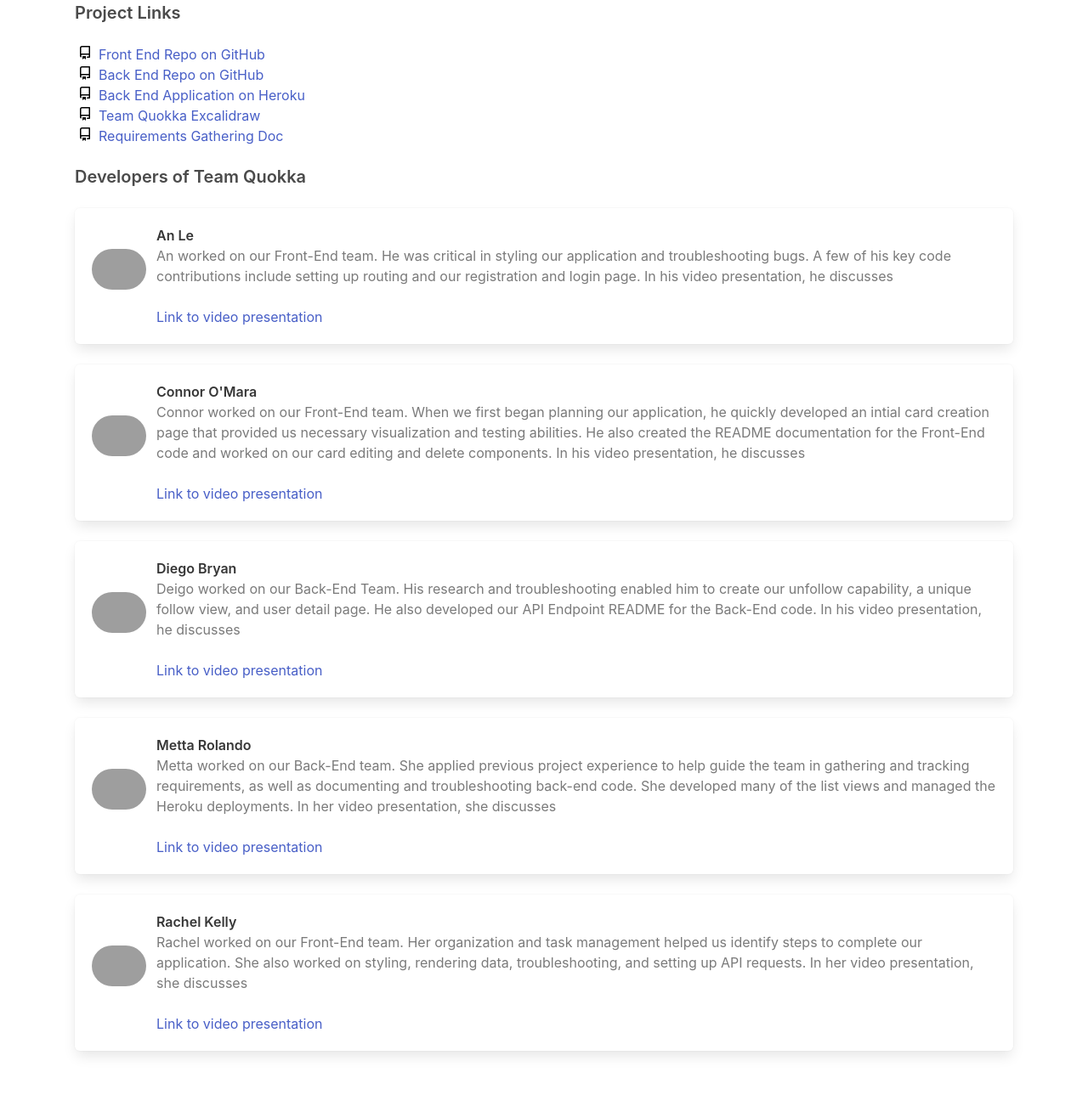
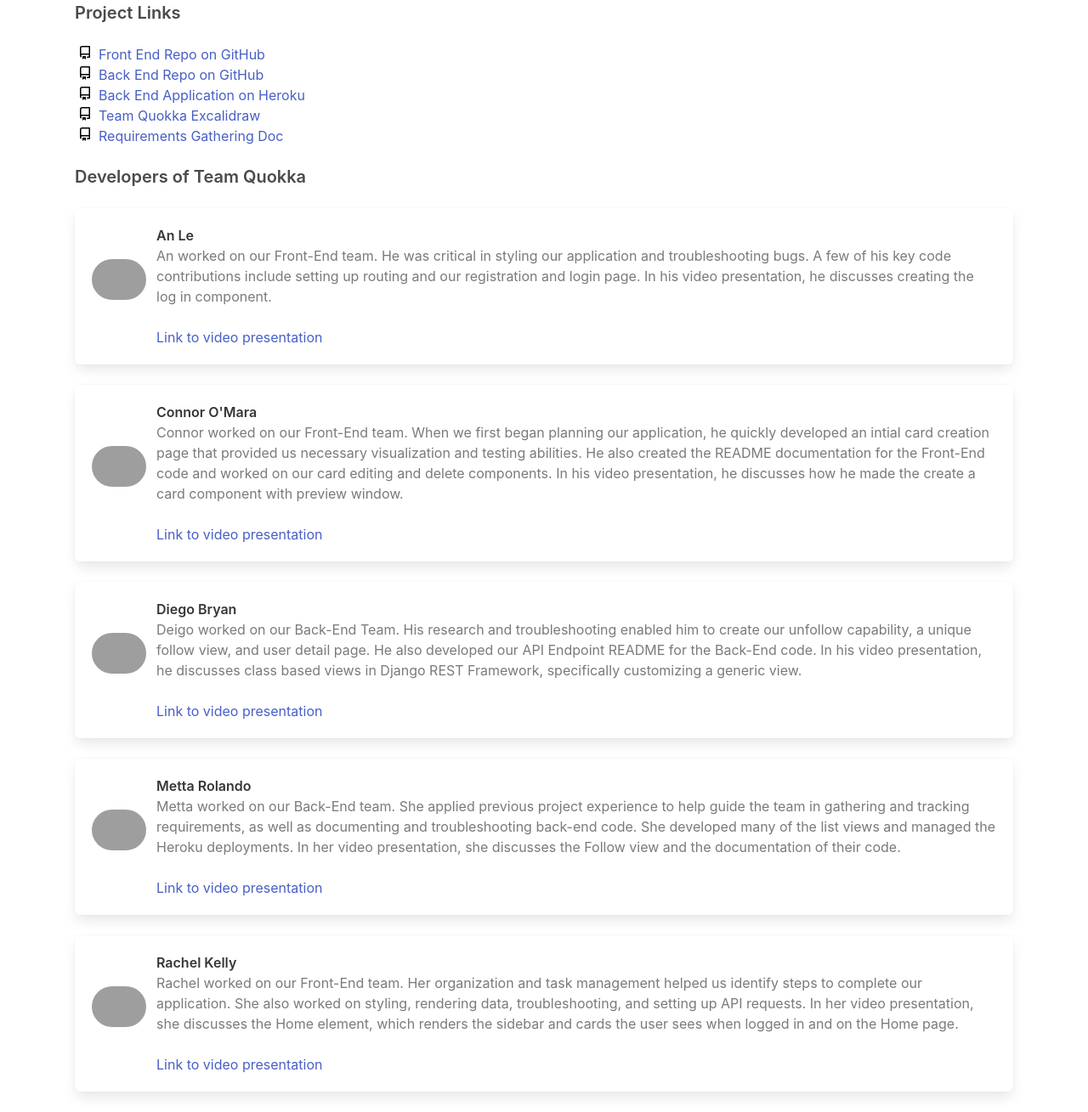
Before and after one commit to Momentum-Team-13/team-quokka-project-page, a plain HTML site: page index.html in a window 1280 px wide. Shown: the part 555-1864 px from the top of the page at 85% size. Before the commit the page ends 1816 px from the top, so only its background shows below. Drawn offline with nearby package versions, Linux system fonts and the light colour scheme; grey boxes are pictures that could not be loaded; some icons are missing.

Commit message:
Added video descriptions

```diff
--- a/index.html
+++ b/index.html
@@ -45,7 +45,7 @@
           greeting cards that are viewed by users that follow them. When a user logs in, they will first see their
           timeline, a list of all cards created by users they follow in descending chronological order (newest to
           oldest). The user can also choose to view their profile, a list of all cards they have created, or all cards
-          created by another user. A list of all cards created on the site is available to explore.
+          created by another user. A list of all cards created on the site, as well as a list of all registered users, is available to explore.
         </p>
         <p class="block">
           From the list of all cards or the list of all users, a user can select another user, then select to follow
@@ -145,7 +145,7 @@
             <p class="block">
               An worked on our Front-End team. He was critical in styling our application and troubleshooting bugs. A
               few of his key code contributions include setting up routing and our registration and login page. In his
-              video presentation, he discusses
+              video presentation, he discusses creating the log in component.
             </p>
             <p><a href="https://www.loom.com/share/ff2ed852b2ff436aa63740a114e139b6">Link to video presentation</a></p>
           </div>
@@ -166,7 +166,7 @@
               Connor worked on our Front-End team. When we first began planning our application, he quickly developed an
               intial card creation page that provided us necessary visualization and testing abilities. He also created
               the README documentation for the Front-End code and worked on our card editing and delete components. In
-              his video presentation, he discusses
+              his video presentation, he discusses how he made the create a card component with preview window.
             </p>
             <p><a href="https://www.loom.com/share/ee1d86235ffd4e4caac3c714d7484049">Link to video presentation</a></p>
           </div>
@@ -186,7 +186,8 @@
             <p class="block">
               Deigo worked on our Back-End Team. His research and troubleshooting enabled him to create our unfollow
               capability, a unique follow view, and user detail page. He also developed our API Endpoint README for the
-              Back-End code. In his video presentation, he discusses
+              Back-End code. In his video presentation, he discusses class based views in Django REST Framework,
+              specifically customizing a generic view.
             </p>
             <p><a href="https://youtu.be/IbgDFVASJvM">Link to video presentation</a></p>
           </div>
@@ -207,7 +208,7 @@
               Metta worked on our Back-End team. She applied previous project experience to help guide the team in
               gathering and tracking requirements, as well as documenting and troubleshooting back-end code. She
               developed many of the list views and managed the Heroku deployments. In her video presentation, she
-              discusses
+              discusses the Follow view and the documentation of their code.
             </p>
             <p><a href="https://www.loom.com/share/bcbbc0819d434a5c827df81bc295036b">Link to video presentation</a></p>
           </div>
@@ -227,7 +228,7 @@
             <p class="block">
               Rachel worked on our Front-End team. Her organization and task management helped us identify steps to
               complete our application. She also worked on styling, rendering data, troubleshooting, and setting up API
-              requests. In her video presentation, she discusses
+              requests. In her video presentation, she discusses the Home element, which renders the sidebar and cards the user sees when logged in and on the Home page.
             </p>
             <p><a href="https://www.loom.com/share/0647d41d763a4a689147c7232db3cf8e">Link to video presentation</a></p>
           </div>
```
